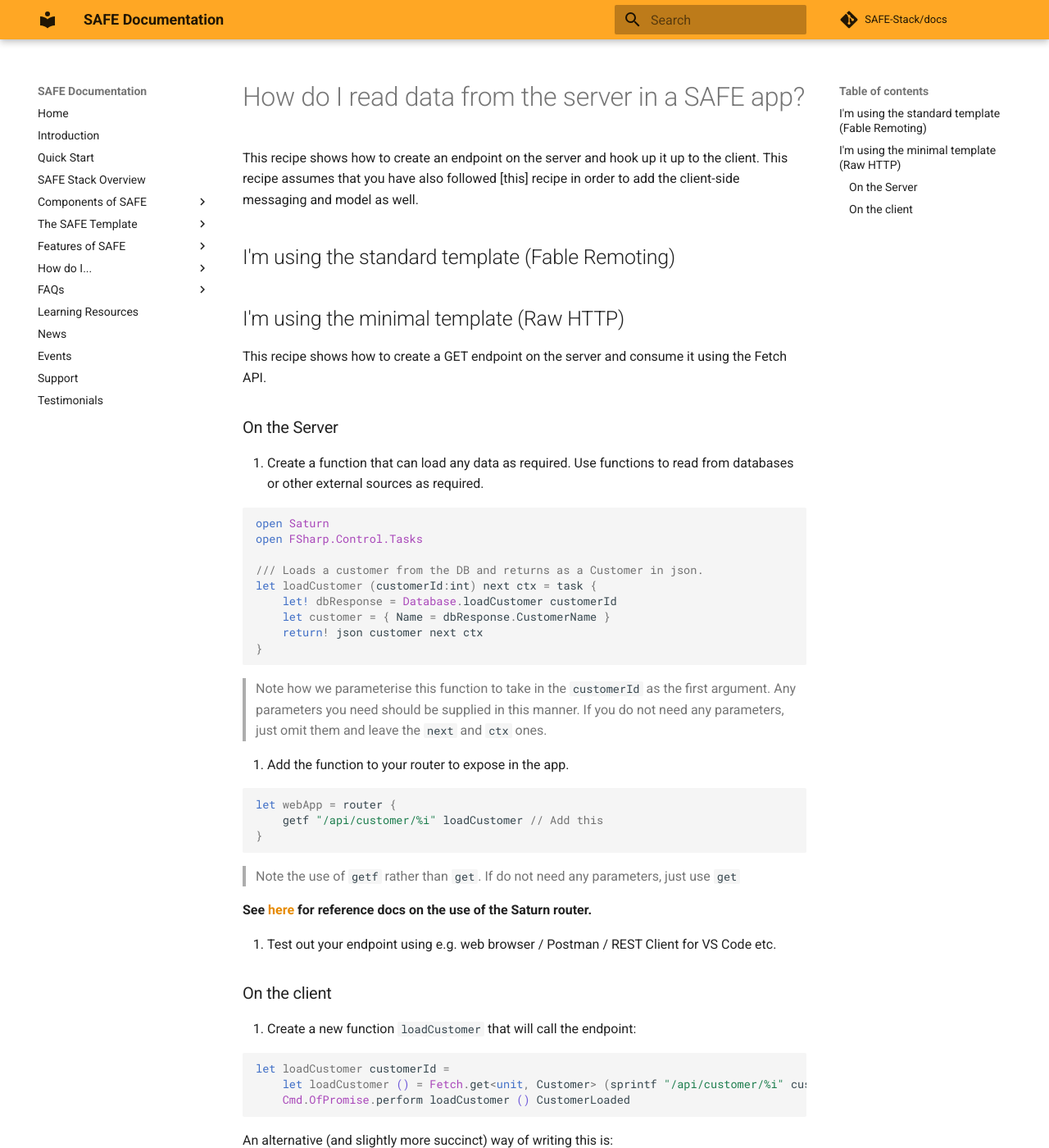
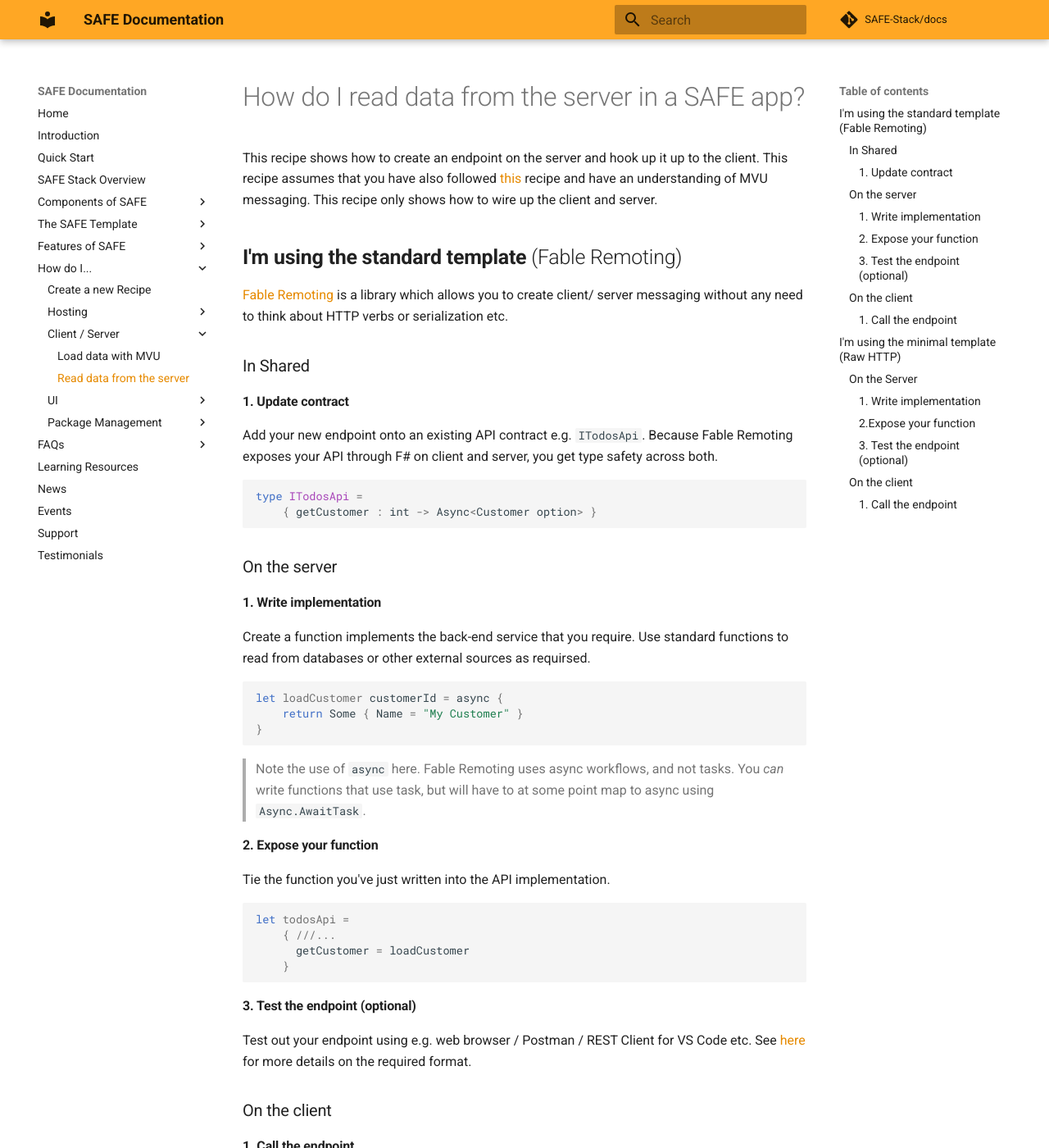
Before and after one commit to SAFE-Stack/docs, an MkDocs documentation site: the page built from docs/recipes/client-server/read-data.md, in a window 1280 px wide and 1400 px high. Shown: the whole window at 82% size. Built offline with MkDocs 1.6.1 and Material for MkDocs 9.7.7, drawn with Linux system fonts in a browser that asks for light colours; comment, search, counter and statistics services are not loaded; some of the changed text lies outside the part shown.

Commit message:
Complete

````diff
--- a/docs/recipes/client-server/read-data.md
+++ b/docs/recipes/client-server/read-data.md
@@ -1,27 +1,84 @@
 # How do I read data from the server in a SAFE app?
-This recipe shows how to create an endpoint on the server and hook up it up to the client. This recipe assumes that you have also followed [this] recipe in order to add the client-side messaging and model as well.
+This recipe shows how to create an endpoint on the server and hook up it up to the client. This recipe assumes that you have also followed [this](working-with-mvu.md) recipe and have an understanding of MVU messaging. This recipe only shows how to wire up the client and server.
 
-## I'm using the standard template (Fable Remoting)
+## **I'm using the standard template** (Fable Remoting)
+[Fable Remoting](https://zaid-ajaj.github.io/Fable.Remoting/) is a library which allows you to create client/ server messaging without any need to think about HTTP verbs or serialization etc.
 
-## I'm using the minimal template (Raw HTTP)
-This recipe shows how to create a GET endpoint on the server and consume it using the Fetch API.
+### In Shared
+#### 1. Update contract
+Add your new endpoint onto an existing API contract e.g. `ITodosApi`. Because Fable Remoting exposes your API through F# on client and server, you get type safety across both.
+
+```fsharp
+type ITodosApi =
+    { getCustomer : int -> Async<Customer option> }
+```
+
+### On the server
+#### 1. Write implementation
+Create a function implements the back-end service that you require. Use standard functions to read from databases or other external sources as requirsed.
+```fsharp
+let loadCustomer customerId = async {
+    return Some { Name = "My Customer" }
+}
+```
+
+> Note the use of `async` here. Fable Remoting uses async workflows, and not tasks. You *can* write functions that use task, but will have to at some point map to async using `Async.AwaitTask`.
+
+#### 2. Expose your function
+Tie the function you've just written into the API implementation.
+```fsharp
+let todosApi =
+    { ///...
+      getCustomer = loadCustomer
+    }
+```
+
+#### 3. Test the endpoint (optional)
+Test out your endpoint using e.g. web browser / Postman / REST Client for VS Code etc. See [here](https://zaid-ajaj.github.io/Fable.Remoting/src/raw-http.html) for more details on the required format.
+
+### On the client
+#### 1. Call the endpoint
+Create a new function `loadCustomer` that will call the endpoint.
+
+```fsharp
+let loadCustomer customerId =
+    Cmd.OfAsync.perform todosApi.getCustomer customerId LoadedCustomer
+```
+
+> Note the final value supplied, `CustomerLoaded`. This is the `Msg` case that will be sent into the
+> Elmish loop *once the call returns*, with the returned data. It should take in a value that
+> matches the type returned by the Server e.g. `CustomerLoaded of Customer option`. See [here](working-with-mvu.md)
+> for more information.
+
+This can now be called from within your `update` function e.g.
+
+```fsharp
+| LoadCustomer customerId ->
+    model, loadCustomer customerId
+```
+
+## **I'm using the minimal template** (Raw HTTP)
+This recipe shows how to create a GET endpoint on the server and consume it on the client using the Fetch API.
 
 ### On the Server
-1. Create a function that can load any data as required. Use functions to read from databases or other external sources as required.
+#### 1. Write implementation
+Create a function implements the back-end service that you require. Use standard functions to read from databases or other external sources as requirsed.
 ```fsharp
 open Saturn
 open FSharp.Control.Tasks
 
 /// Loads a customer from the DB and returns as a Customer in json.
 let loadCustomer (customerId:int) next ctx = task {
-    let! dbResponse = Database.loadCustomer customerId
-    let customer = { Name = dbResponse.CustomerName }
+    let customer = { Name = "My Customer" }
     return! json customer next ctx
 }
 ```
 > Note how we parameterise this function to take in the `customerId` as the first argument. Any parameters you need should be supplied in this manner. If you do not need any parameters, just omit them and leave the `next` and `ctx` ones.
 
-3. Add the function to your router to expose in the app.
+> This example does not cover dealing with "missing" data e.g. invalid customer ID is found.
+
+#### 2.Expose your function
+Tie the function into the router with a route.
 
 ```fsharp
 let webApp = router {
@@ -29,19 +86,25 @@
 }
 ```
 
-> Note the use of `getf` rather than `get`. If do not need any parameters, just use `get`
+> Note the use of `getf` rather than `get`. If do not need any parameters, just use `get`. See [here](https://saturnframework.org/reference/Saturn/saturn-router-routerbuilder.html) for reference docs on the use of the Saturn router.
 
-**See [here](https://saturnframework.org/reference/Saturn/saturn-router-routerbuilder.html) for reference docs on the use of the Saturn router.**
-
-3. Test out your endpoint using e.g. web browser / Postman / REST Client for VS Code etc.
+#### 3. Test the endpoint (optional)
+Test out your endpoint using e.g. web browser / Postman / REST Client for VS Code etc.
 
 ### On the client
-3. Create a new function `loadCustomer` that will call the endpoint:
+#### 1. Call the endpoint
+Create a new function `loadCustomer` that will call the endpoint.
+
 ```fsharp
 let loadCustomer customerId =
     let loadCustomer () = Fetch.get<unit, Customer> (sprintf "/api/customer/%i" customerId)
     Cmd.OfPromise.perform loadCustomer () CustomerLoaded
 ```
+
+> Note the final value supplied, `CustomerLoaded`. This is the `Msg` case that will be sent into the
+> Elmish loop *once the call returns*, with the returned data. It should take in a value that
+> matches the type returned by the Server e.g. `CustomerLoaded of Customer`. See [here](working-with-mvu.md)
+> for more information.
 
 An alternative (and slightly more succinct) way of writing this is:
 
@@ -50,3 +113,10 @@
     let loadCustomer = sprintf "/api/customer/%i" >> Fetch.get<unit, Customer>
     Cmd.OfPromise.perform loadCustomer customerId CustomerLoaded
 ```
+
+This can now be called from within your `update` function e.g.
+
+```fsharp
+| LoadCustomer customerId ->
+    model, loadCustomer customerId
+```
--- a/mkdocs.yml
+++ b/mkdocs.yml
@@ -65,8 +65,9 @@
   - Create a new Recipe: 'recipes/template.md'
   - Hosting:
     - Bundle my SAFE app: 'recipes/hosting/bundle-app.md'
-  - Client / server communication:
-    - Add a GET endpoint: 'recipes/client-server-communication/add-get-endpoint.md'
+  - Client / Server:
+    - Load data with MVU: 'recipes/client-server/working-with-mvu.md'
+    - Read data from the server: 'recipes/client-server/read-data.md'
   - UI:
     - Add Bulma: 'recipes/ui/add-bulma.md'
     - Add Feliz: 'recipes/ui/add-feliz.md'
````
Also changed, not shown: docs/recipes/client-server-communication/add-get-endpoint.md (deleted, +0 -45 lines), docs/recipes/client-server/add-client-model.md (deleted, +0 -63 lines), docs/recipes/client-server/working-with-mvu.md (added, +65 -0 lines).
